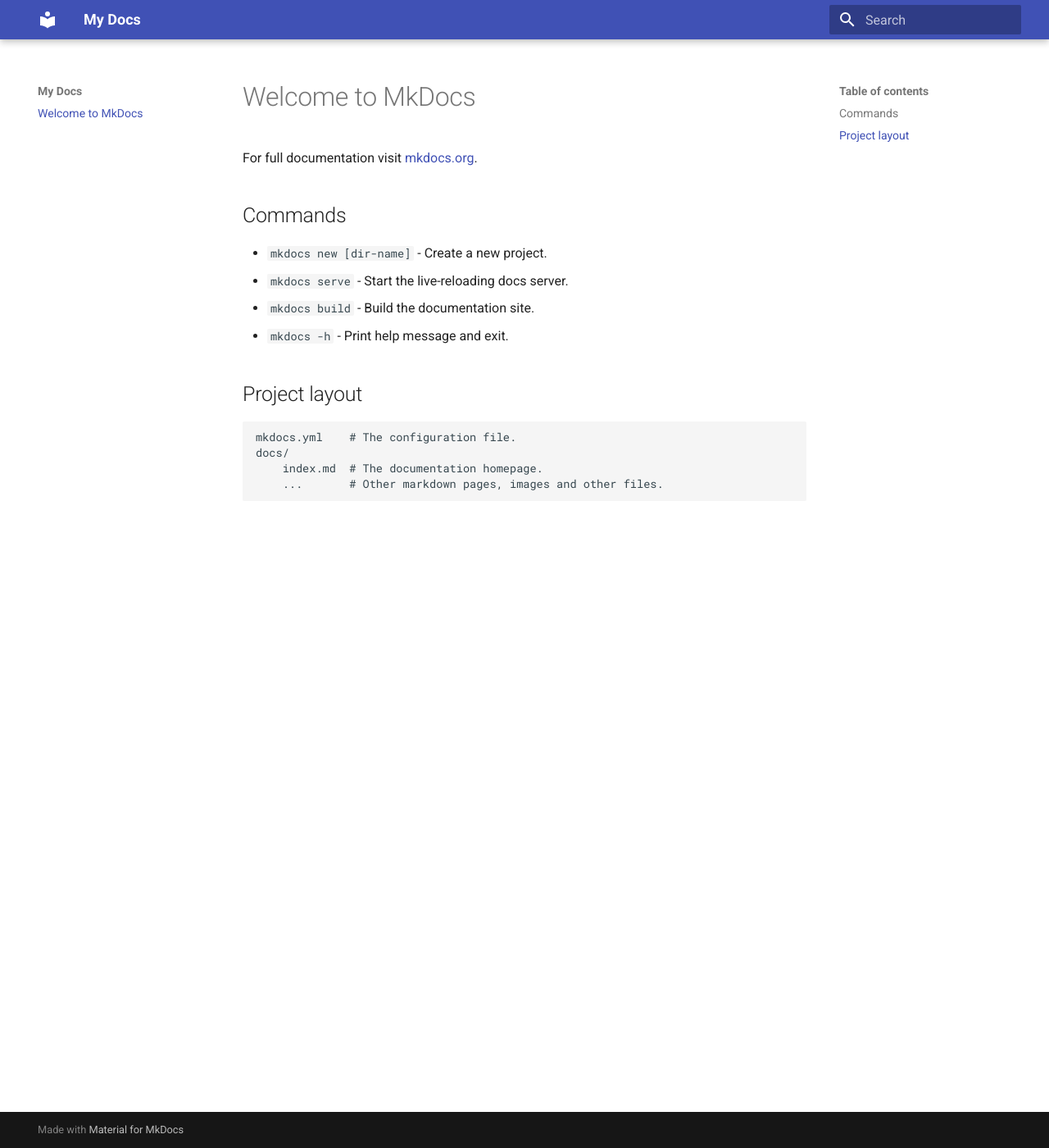
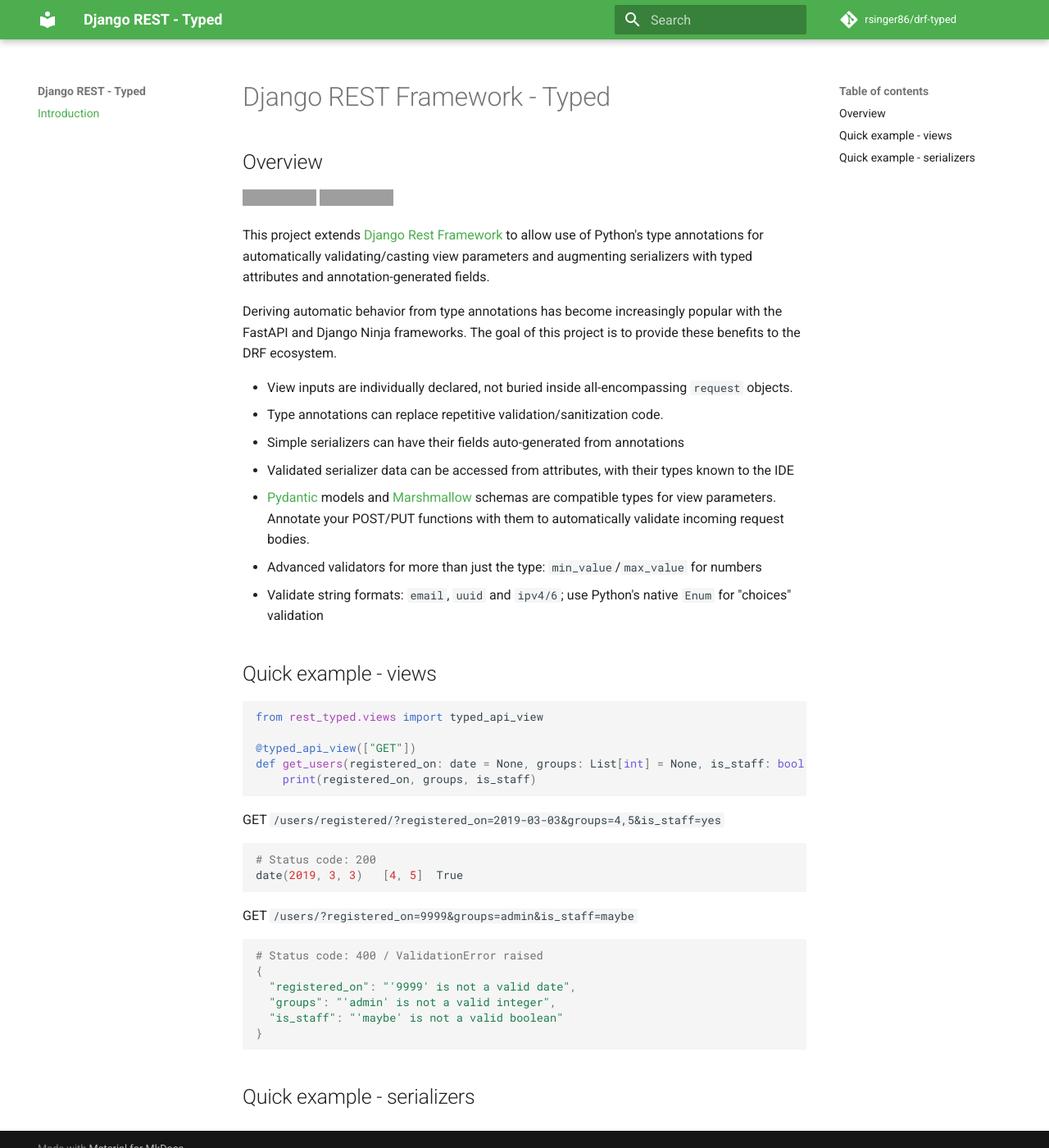
Before and after one commit to rsinger86/drf-typed, an MkDocs documentation site: the page built from docs/index.md, in a window 1280 px wide and 1400 px high. Shown: the whole window at 82% size. Built offline with MkDocs 1.6.1 and Material for MkDocs 9.7.7, drawn with Linux system fonts in a browser that asks for light colours; comment, search, counter and statistics services are not loaded; grey boxes are pictures that could not be loaded.

Commit message:
Adds to docs

````diff
--- a/docs/index.md
+++ b/docs/index.md
@@ -1,17 +1,48 @@
-# Welcome to MkDocs
+# Django REST Framework - Typed
 
-For full documentation visit [mkdocs.org](https://www.mkdocs.org).
+## Overview
 
-## Commands
+[![Package version](https://badge.fury.io/py/drf-typed-views.svg)](https://pypi.python.org/pypi/drf-typed-views)
+[![Python versions](https://img.shields.io/pypi/status/drf-typed-views.svg)](https://img.shields.io/pypi/status/drf-typed-views.svg/)
 
-* `mkdocs new [dir-name]` - Create a new project.
-* `mkdocs serve` - Start the live-reloading docs server.
-* `mkdocs build` - Build the documentation site.
-* `mkdocs -h` - Print help message and exit.
+This project extends [Django Rest Framework](https://www.django-rest-framework.org/) to allow use of Python's type annotations for automatically validating/casting view parameters and augmenting serializers with typed attributes and annotation-generated fields.
 
-## Project layout
+Deriving automatic behavior from type annotations has become increasingly popular with the FastAPI and Django Ninja frameworks. The goal of this project is to provide these benefits to the DRF ecosystem.
 
-    mkdocs.yml    # The configuration file.
-    docs/
-        index.md  # The documentation homepage.
-        ...       # Other markdown pages, images and other files.
+- View inputs are individually declared, not buried inside all-encompassing `request` objects.
+- Type annotations can replace repetitive validation/sanitization code.
+- Simple serializers can have their fields auto-generated from annotations
+- Validated serializer data can be accessed from attributes, with their types known to the IDE
+- [Pydantic](https://pydantic-docs.helpmanual.io/) models and [Marshmallow](https://marshmallow.readthedocs.io) schemas are compatible types for view parameters. Annotate your POST/PUT functions with them to automatically validate incoming request bodies.
+- Advanced validators for more than just the type: `min_value`/`max_value` for numbers
+- Validate string formats: `email`, `uuid` and `ipv4/6`; use Python's native `Enum` for "choices" validation
+
+## Quick example - views
+
+```python
+from rest_typed.views import typed_api_view
+
+@typed_api_view(["GET"])
+def get_users(registered_on: date = None, groups: List[int] = None, is_staff: bool = None):
+    print(registered_on, groups, is_staff)
+```
+
+GET `/users/registered/?registered_on=2019-03-03&groups=4,5&is_staff=yes`<br>
+
+```python
+# Status code: 200
+date(2019, 3, 3)   [4, 5]  True
+```
+
+GET `/users/?registered_on=9999&groups=admin&is_staff=maybe`<br>
+
+```python
+# Status code: 400 / ValidationError raised
+{
+  "registered_on": "'9999' is not a valid date",
+  "groups": "'admin' is not a valid integer",
+  "is_staff": "'maybe' is not a valid boolean"
+}
+```
+
+## Quick example - serializers
--- a/mkdocs.yml
+++ b/mkdocs.yml
@@ -1,3 +1,27 @@
-site_name: My Docs
+site_name: Django REST - Typed
+
 theme:
-  name: material
+  name: "material"
+  language: en
+  feature:
+    tabs: false
+  palette:
+    primary: green
+    accent: green
+  font:
+    text: Roboto
+    code: Roboto Mono
+
+repo_name: rsinger86/drf-typed
+repo_url: https://github.com/rsinger86/drf-typed
+
+# Extensions
+markdown_extensions:
+  - admonition
+  - codehilite:
+      guess_lang: false
+  - toc:
+      permalink: true
+
+nav:
+  - Introduction: index.md
--- a/setup.py
+++ b/setup.py
@@ -19,13 +19,13 @@
     "Programming Language :: Python :: 3.6",
 ]
 setup(
-    name="drf-typed-views",
+    name="drf-typed",
     version="0.3.0",
     description="Use type annotations for automatic request validation in Django REST Framework",
     author="Robert Singer",
     author_email="robertgsinger@gmail.com",
     packages=find_packages(exclude=["test_project*"]),
-    url="https://github.com/rsinger86/drf-typed-views",
+    url="https://github.com/rsinger86/drf-typed",
     license="MIT",
     keywords="django rest type annotations automatic validation validate",
     long_description=readme(),
````
Also changed, not shown: LICENSE.md (deleted, +0 -21 lines).
